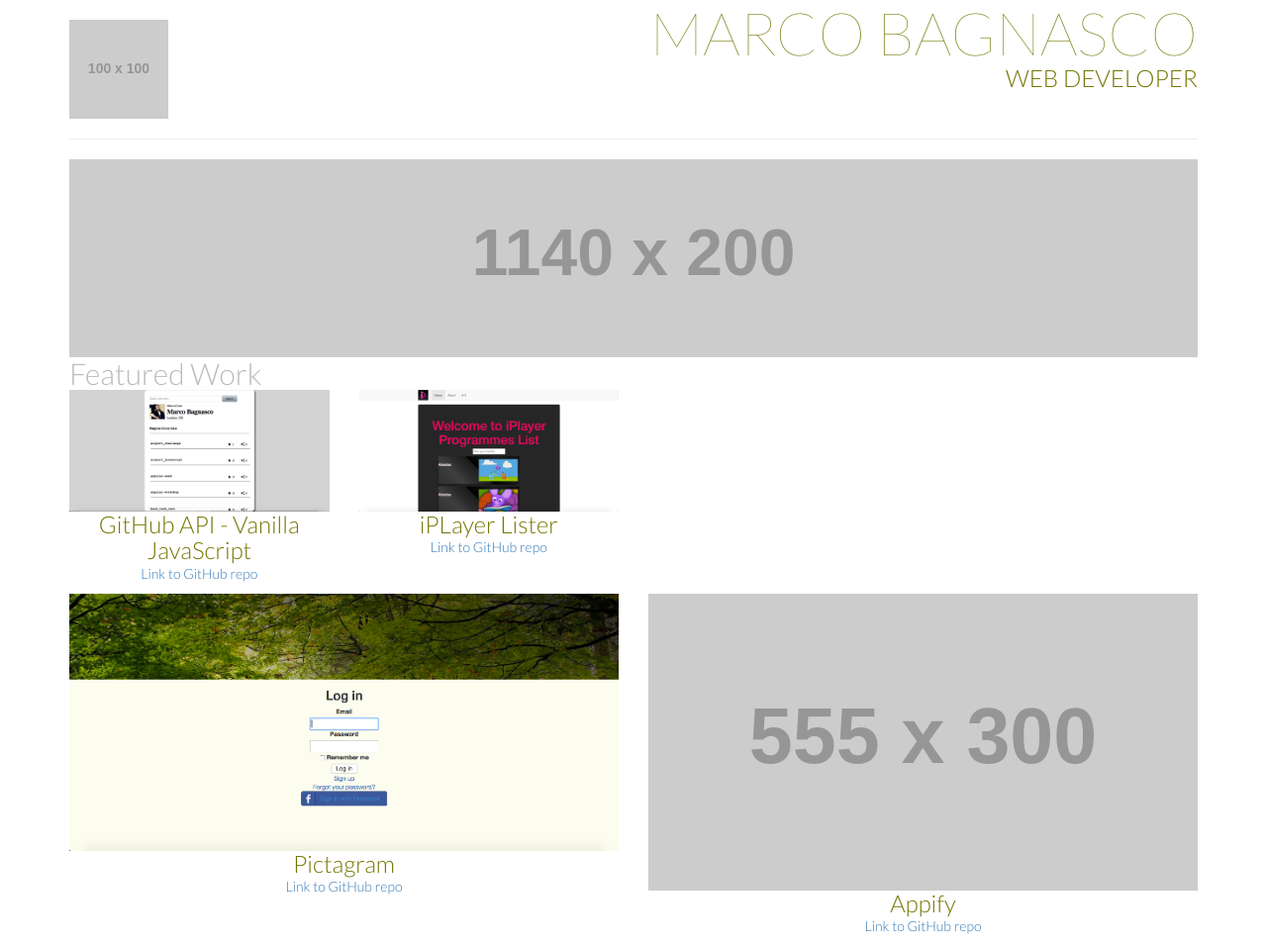
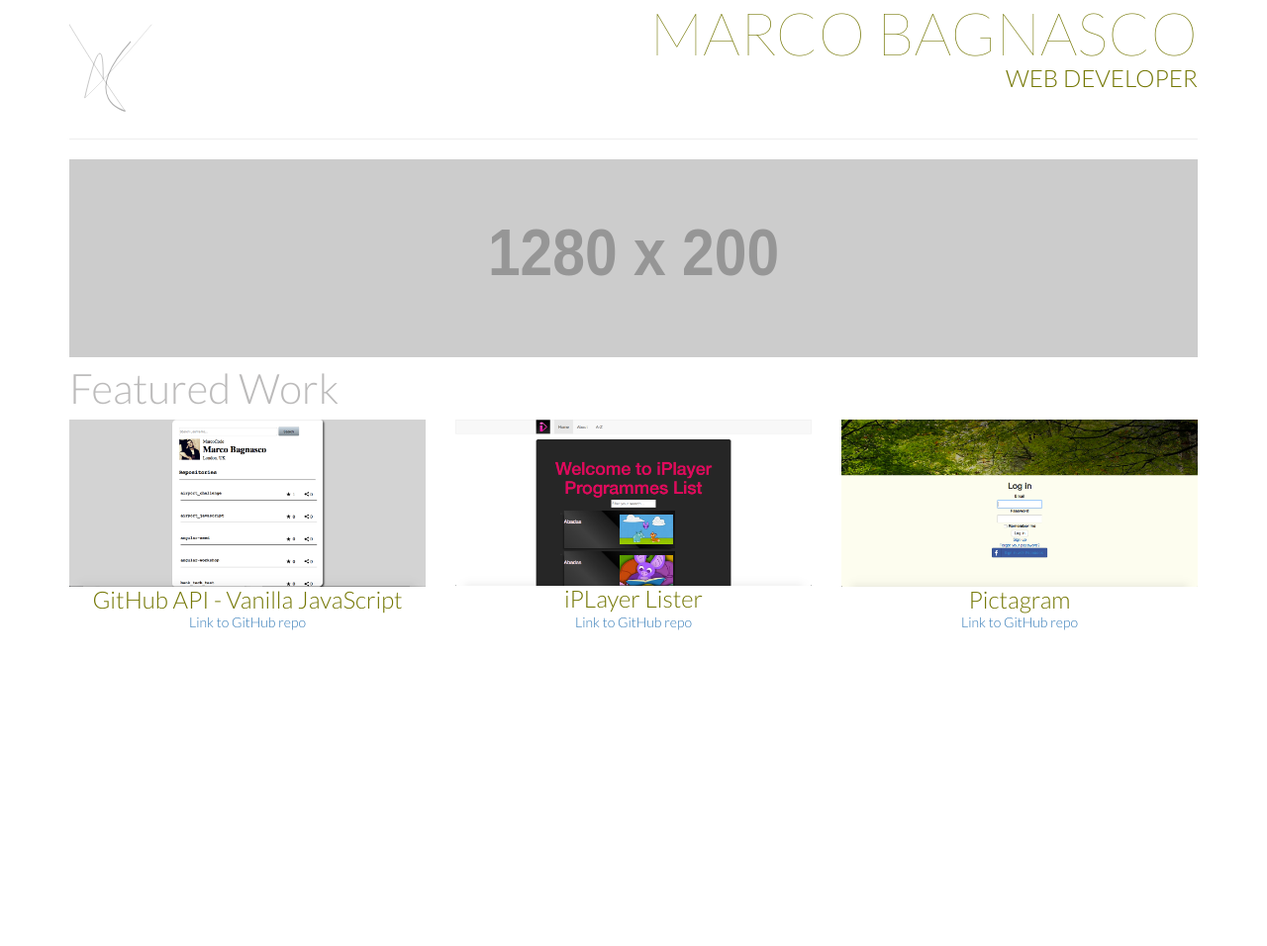
Before and after one commit to MarcoBgn/marcocode.github.io, a plain HTML site: page main.html in a window 1280 px wide. Shown: the whole page at 99% size. After the commit the page ends 800 px from the top, so only its background shows below. Drawn offline with Linux system fonts and the light colour scheme; placeholder pictures from the web are drawn by us.

Commit message:
Modified layout - added svg logo

```diff
--- a/css/style.css
+++ b/css/style.css
@@ -27,7 +27,9 @@ ul {
 /*fonts*/
 
 .text-muted {
-  color: #BCBBBB ;
+  color: #BCBBBB;
+  font-size: 3em;
+  margin: 0.2em 0.5em 0.2em 0;
 }
 
 .text-thin {
@@ -40,12 +42,17 @@ ul {
 
 .title-logo {
   margin-top: 20px;
+  width: 100px;
+  height: 100px;
+}
+
+.banner {
+  width: 100%;
+  height: 200px;
 }
 
 /*layout*/
 
-@media only screen and (min-width:1200px){
-  .project4 {
-    position: relative;
-  }
+@media only screen and (max-width:750px) {
+
 }
--- a/main.html
+++ b/main.html
@@ -12,7 +12,7 @@
   <body>
     <div class="container">
           <div class="row">
-            <div class="col-md-6"><img class="title-logo img-responsive" src="http://placehold.it/100x100"></div>
+            <div class="col-md-6"><img class="timg-responsive title-logo" src="images/portfolio-logo.svg"></div>
             <div class="col-md-6 text-right text-uppercase">
               <h1 class="title-super text-thin">Marco Bagnasco</h1>
               <h3>Web Developer</h3>
@@ -21,7 +21,7 @@
         <hr>
       <div class="row">
         <div class="col-md-12">
-          <img class="img-responsive" src="http://placehold.it/1140x200">
+          <img class="img-responsive banner" src="http://placehold.it/1280x200">
         </div>
       </div>
       <div class="row">
@@ -30,26 +30,19 @@
         </div>
       </div>
       <div class="row text-center">
-        <div class="project1 col-md-6 col-lg-3">
+        <div class="project1 col-md-4">
           <img class="img-responsive" src="images/githubVanilla.png" data-toggle="modal" data-target="#first_project">
           <h3>GitHub API - Vanilla JavaScript</h3>
           <p><a href="https://github.com/MarcoCode/GitHubReposVanillaJS">Link to GitHub repo</a></p>
         </div>
-        <div class="project2 col-md-6 col-lg-3">
+        <div class="project2 col-md-4">
           <img class="img-responsive" src="images/iplayer.png" data-toggle="modal" data-target="#second_project">
           <h3>iPLayer Lister</h3>
           <p><a href="https://github.com/MarcoCode/iPlayerBBC">Link to GitHub repo</a></p>
         </div>
-      </div>
-      <div class="row text-center">
-        <div class="project3 col-md-6">
+        <div class="project3 col-md-4">
           <img class="img-responsive" src="images/pictagram.png" data-toggle="modal" data-target="#third_project">
           <h3>Pictagram</h3>
-          <p><a href="https://github.com/MarcoCode/instagram-challenge">Link to GitHub repo</a></p>
-        </div>
-        <div class="project4 col-md-6">
-          <img class="img-responsive" src="http://placehold.it/555x300">
-          <h3>Appify</h3>
           <p><a href="https://github.com/MarcoCode/instagram-challenge">Link to GitHub repo</a></p>
         </div>
       </div>
```
Also changed, not shown: images/banner.svg (added), images/portfolio-logo.svg (added).
